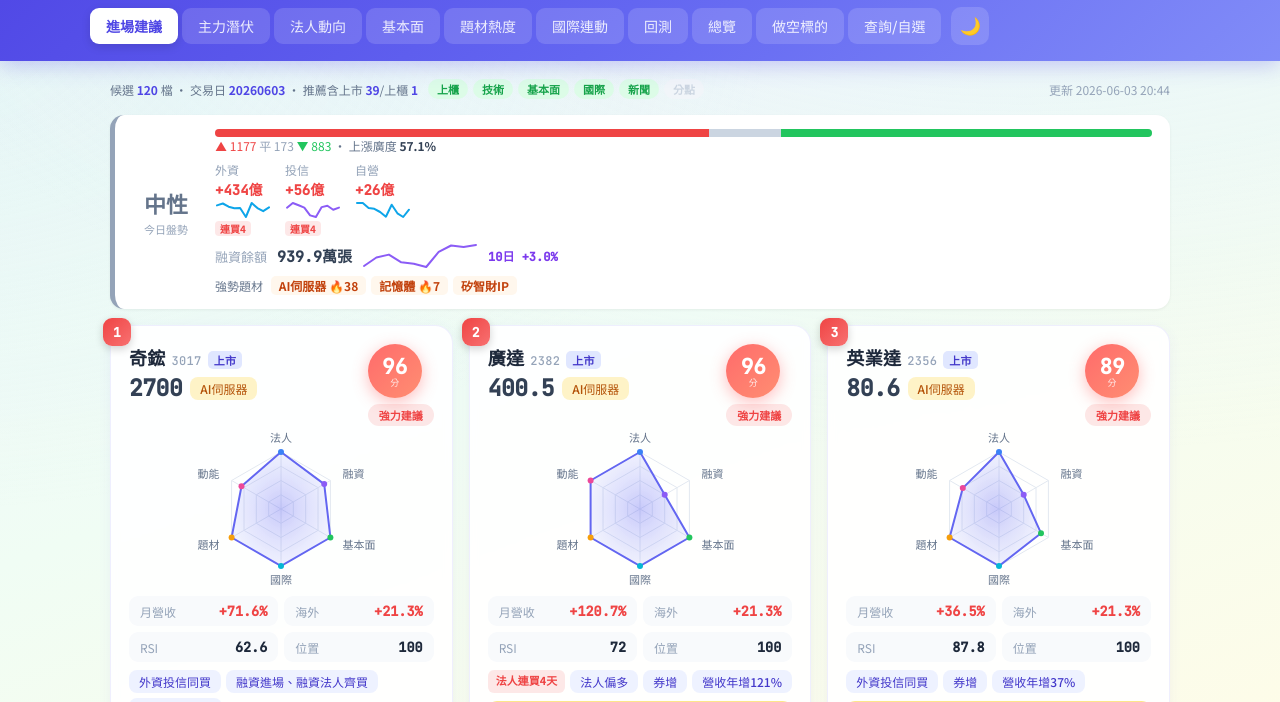
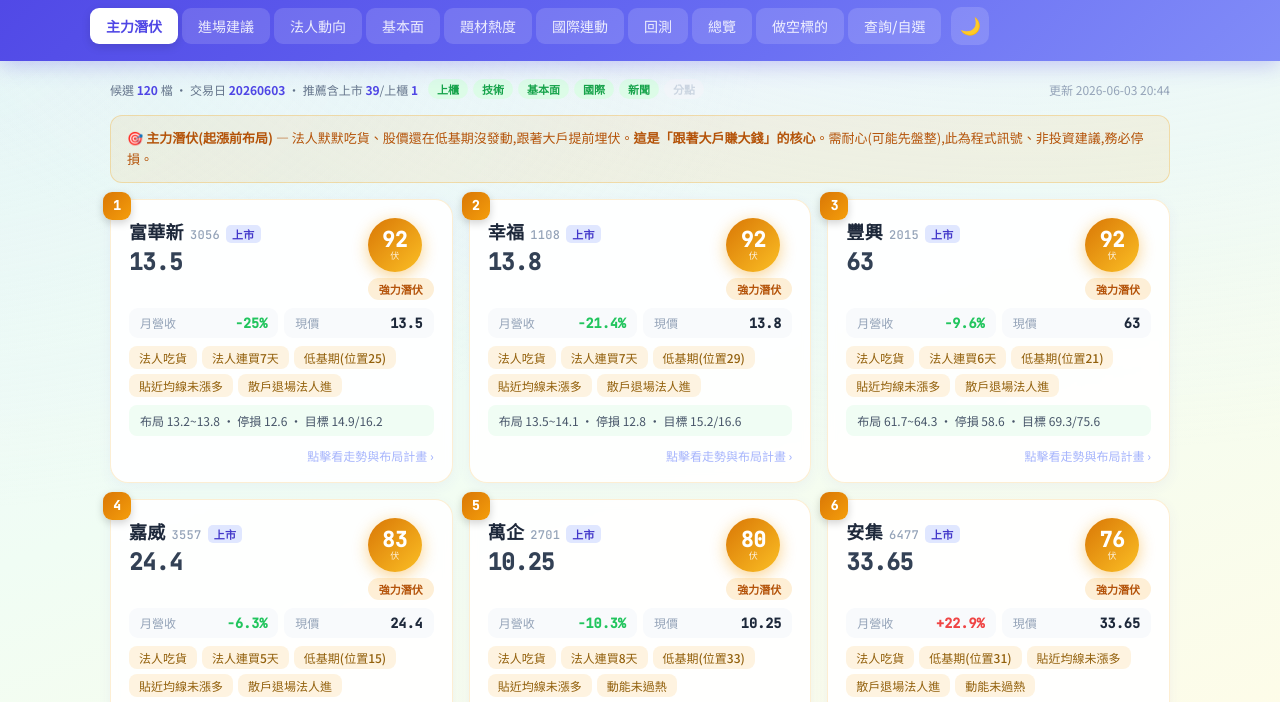
Before and after one commit to loses5201-alt/chiptracker, a plain HTML site: page index.html in a window 1280 px wide. Shown: the part 66-768 px from the top of the page. Drawn offline with Linux system fonts and the light colour scheme.

Commit message:
feat(stealth): 主力潛伏設為預設首頁分頁
回應 Noc:潛伏才是 App 核心定位,改為第一個分頁兼預設 view。

Co-Authored-By: Claude Opus 4.8 (1M context) <noreply@anthropic.com>

```diff
--- a/assets/app.js
+++ b/assets/app.js
@@ -13,8 +13,8 @@ const REC_TEXT = { strong: "強力建議", mid: "可留意", watch: "觀察" };
 const SHORT_TEXT = { strong: "強烈做空", mid: "留意做空", watch: "觀察" };
 const STEALTH_TEXT = { strong: "強力潛伏", mid: "潛伏中", watch: "觀察" };
 const TABS = [
+  { k: "stealth", t: "主力潛伏" },
   { k: "entry", t: "進場建議" },
-  { k: "stealth", t: "主力潛伏" },
   { k: "foreign", t: "法人動向" },
   { k: "fund", t: "基本面" },
   { k: "topic", t: "題材熱度" },
@@ -35,7 +35,7 @@ let HPERF = null;
 let ALL_STOCKS = null;
 let SHORTS = null;
 let STEALTH = null;
-let view = "entry";
+let view = "stealth";
 
 async function boot() {
   setupTheme();
--- a/index.html
+++ b/index.html
@@ -6,7 +6,7 @@
 <title>跟著大戶賺大錢 — 台股籌碼進場看板</title>
 <link rel="preconnect" href="https://fonts.googleapis.com">
 <link href="https://fonts.googleapis.com/css2?family=Noto+Sans+TC:wght@400;500;700&family=JetBrains+Mono:wght@400;500&display=swap" rel="stylesheet">
-<link rel="stylesheet" href="assets/style.css?v=20260603c">
+<link rel="stylesheet" href="assets/style.css?v=20260603d">
 </head>
 <body>
 <script>if(localStorage.getItem('ct-theme')==='dark')document.body.classList.add('dark');</script>
@@ -30,6 +30,6 @@
   <div id="content"><div class="empty">載入中…</div></div>
 </main>
 <div class="modal" id="modal"><div class="modal-card" id="modal-body"></div></div>
-<script src="assets/app.js?v=20260603c"></script>
+<script src="assets/app.js?v=20260603d"></script>
 </body>
 </html>
```
